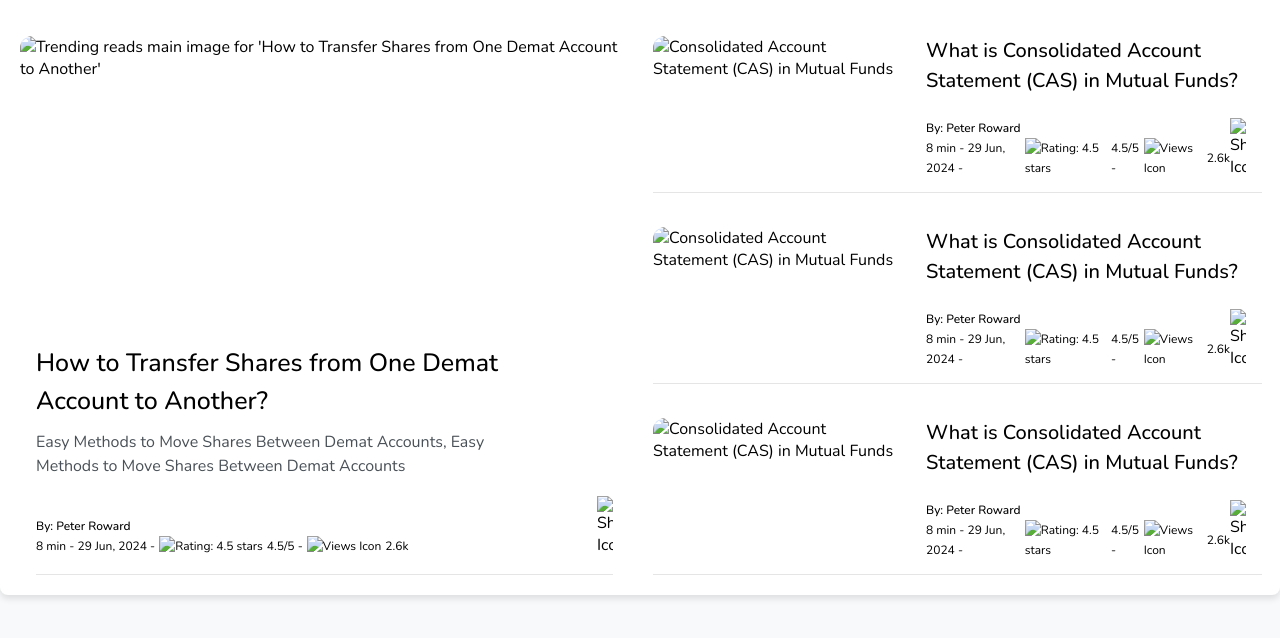
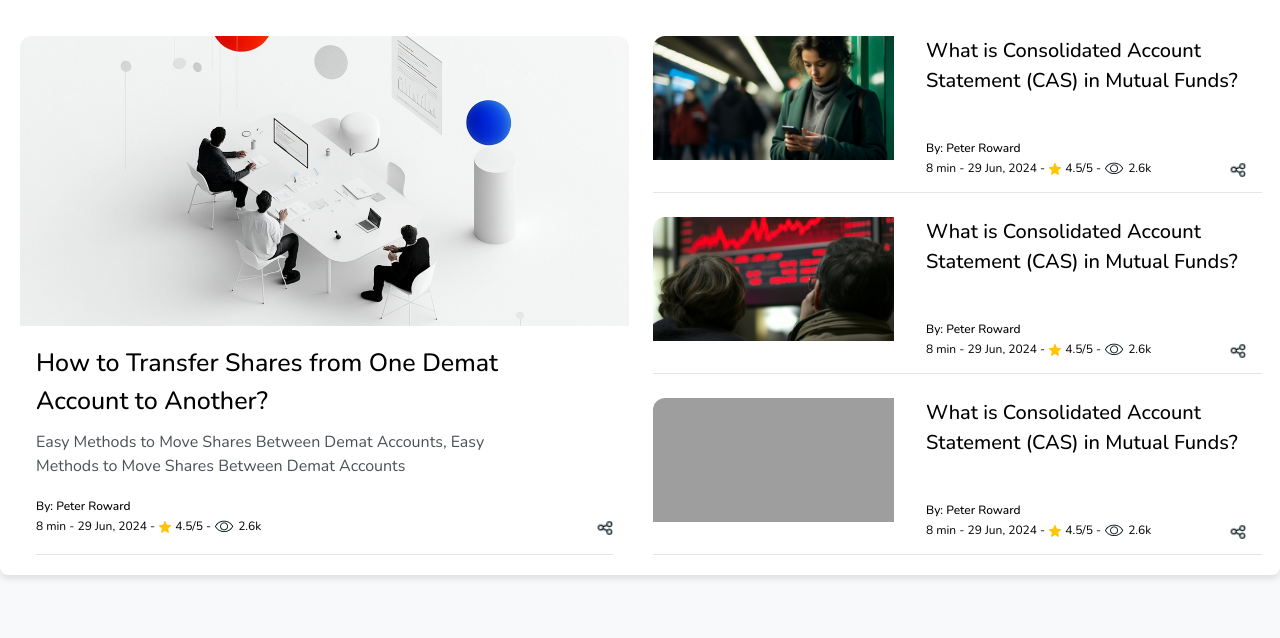
Before and after one commit to MahapatroHari/torustrendingreads, a plain HTML site: page index.html in a window 1280 px wide. Shown: the part 82-720 px from the top of the page. Drawn offline with nearby package versions, Linux system fonts and the light colour scheme; the site is published under a folder, as on GitHub Pages, so addresses that start at the root find nothing.

Commit message:
images fix commit

```diff
--- a/index.html
+++ b/index.html
@@ -17,7 +17,7 @@
       <div class="trending-reads__content">
         <div class="trending-reads__maincard">
           <img
-            src="/media/trending-reads-maincard-image.jpg"
+            src="media/trending-reads-maincard-image.jpg"
             alt="Trending reads main image for 'How to Transfer Shares from One Demat Account to Another'"
             class="trending-reads__maincard__image"
             loading="lazy"
@@ -36,14 +36,14 @@
                 <div class="trending-reads__maincard__meta__publishdetails">
                   <p>
                     8 min - 29 Jun, 2024 -
-                    <img src="/media/Star.png" alt="Rating: 4.5 stars" />
+                    <img src="media/Star.png" alt="Rating: 4.5 stars" />
                     4.5/5 -
-                    <img src="/media/Vector.png" alt="Views Icon" />
+                    <img src="media/Vector.png" alt="Views Icon" />
                     2.6k
                   </p>
                 </div>
               </div>
-              <img src="/media/share.png" alt="Share Icon" class="share-icon" />
+              <img src="media/share.png" alt="Share Icon" class="share-icon" />
             </div>
             <div class="linebreak"></div>
           </div>
@@ -54,7 +54,7 @@
           <div class="carditem__container">
             <div class="carditem">
               <img
-                src="/media/carditem-image-01.jpg"
+                src="media/carditem-image-01.jpg"
                 alt="Consolidated Account Statement (CAS) in Mutual Funds"
                 class="carditem__image"
                 loading="lazy"
@@ -76,15 +76,15 @@
                     <div class="carditem__meta__publishdetails">
                       <p>
                         8 min - 29 Jun, 2024 -
-                        <img src="/media/Star.png" alt="Rating: 4.5 stars" />
+                        <img src="media/Star.png" alt="Rating: 4.5 stars" />
                         4.5/5 -
-                        <img src="/media/Vector.png" alt="Views Icon" />
+                        <img src="media/Vector.png" alt="Views Icon" />
                         2.6k
                       </p>
                     </div>
                   </div>
                   <img
-                    src="/media/share.png"
+                    src="media/share.png"
                     alt="Share Icon"
                     class="share-icon"
                   />
@@ -98,7 +98,7 @@
           <div class="carditem__container">
             <div class="carditem">
               <img
-                src="/media/carditem-image-02.jpg"
+                src="media/carditem-image-02.jpg"
                 alt="Consolidated Account Statement (CAS) in Mutual Funds"
                 class="carditem__image"
                 loading="lazy"
@@ -120,15 +120,15 @@
                     <div class="carditem__meta__publishdetails">
                       <p>
                         8 min - 29 Jun, 2024 -
-                        <img src="/media/Star.png" alt="Rating: 4.5 stars" />
+                        <img src="media/Star.png" alt="Rating: 4.5 stars" />
                         4.5/5 -
-                        <img src="/media/Vector.png" alt="Views Icon" />
+                        <img src="media/Vector.png" alt="Views Icon" />
                         2.6k
                       </p>
                     </div>
                   </div>
                   <img
-                    src="/media/share.png"
+                    src="media/share.png"
                     alt="Share Icon"
                     class="share-icon"
                   />
@@ -142,7 +142,7 @@
           <div class="carditem__container">
             <div class="carditem">
               <img
-                src="/media/carditem-image-03.jpg"
+                src="media/carditem-image-03.jpg"
                 alt="Consolidated Account Statement (CAS) in Mutual Funds"
                 class="carditem__image"
                 loading="lazy"
@@ -164,15 +164,15 @@
                     <div class="carditem__meta__publishdetails">
                       <p>
                         8 min - 29 Jun, 2024 -
-                        <img src="/media/Star.png" alt="Rating: 4.5 stars" />
+                        <img src="media/Star.png" alt="Rating: 4.5 stars" />
                         4.5/5 -
-                        <img src="/media/Vector.png" alt="Views Icon" />
+                        <img src="media/Vector.png" alt="Views Icon" />
                         2.6k
                       </p>
                     </div>
                   </div>
                   <img
-                    src="/media/share.png"
+                    src="media/share.png"
                     alt="Share Icon"
                     class="share-icon"
                   />
```
